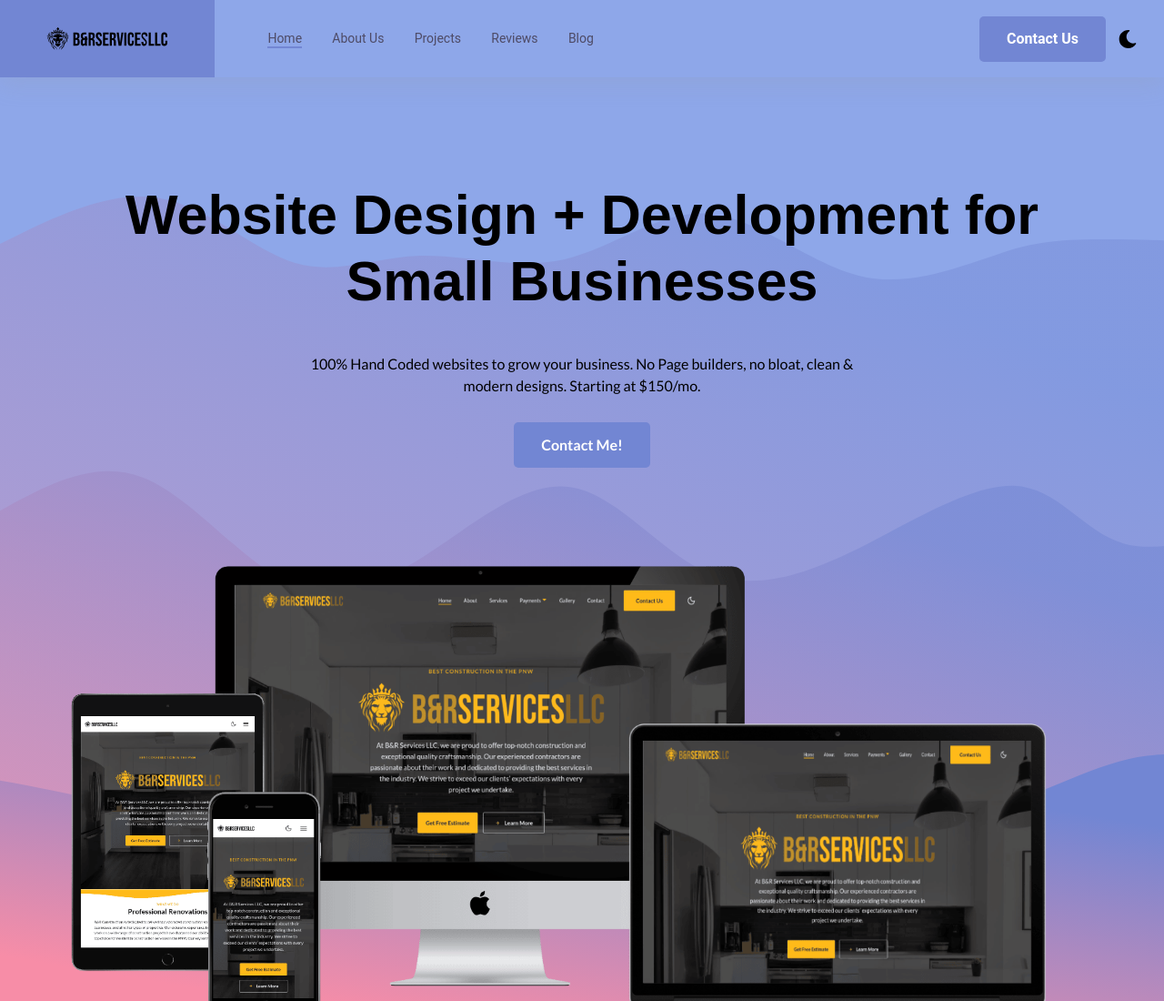
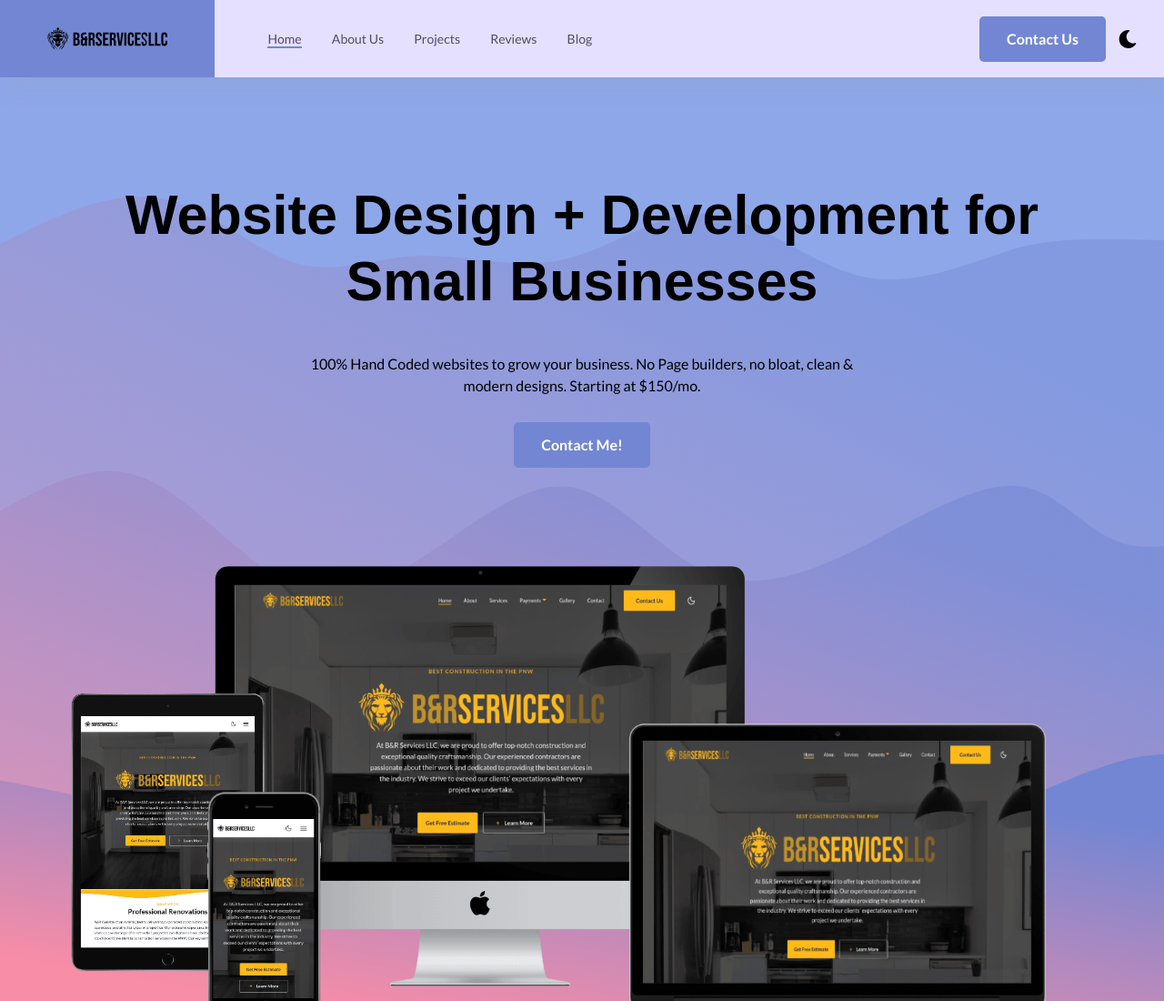
Before and after one commit to LucasAMartin/Tri-Cities-Web-Designs, an Eleventy site: page src/index.html in a window 1280 px wide. Shown: the top 1100 px of the page at 91% size. Built offline with nearby package versions, Linux system fonts and the light colour scheme; Eleventy itself is replaced by a stand-in of ours; files that its build step writes are made by us from their sources; a web font is replaced by a local one.

Commit message:
edfgbrtfghrtfgh

```diff
--- a/src/assets/less/root.less
+++ b/src/assets/less/root.less
@@ -576,14 +576,12 @@
 /* Small Desktop - 1024px */
 @media only screen and (min-width: 64rem) {
 	#cs-navigation {
-		/* remove the font family so the Stitch inherits the fonts from your global stylesheet */
-		font-family: 'Roboto', 'Arial', sans-serif;
 		width: 100%;
 		/* 23px - 420px */
 		padding: 0rem 1rem 0rem clamp(14.6875rem, 23vw, 26.25rem);
 		/* prevents padding from affecting height and width */
 		box-sizing: border-box;
-		background-color: var(--secondary);
+		background-color: var(--primaryLight);
 		box-shadow: rgba(149, 157, 165, 0.2) 0px 8px 24px;
 		display: flex;
 		justify-content: space-between;
```
